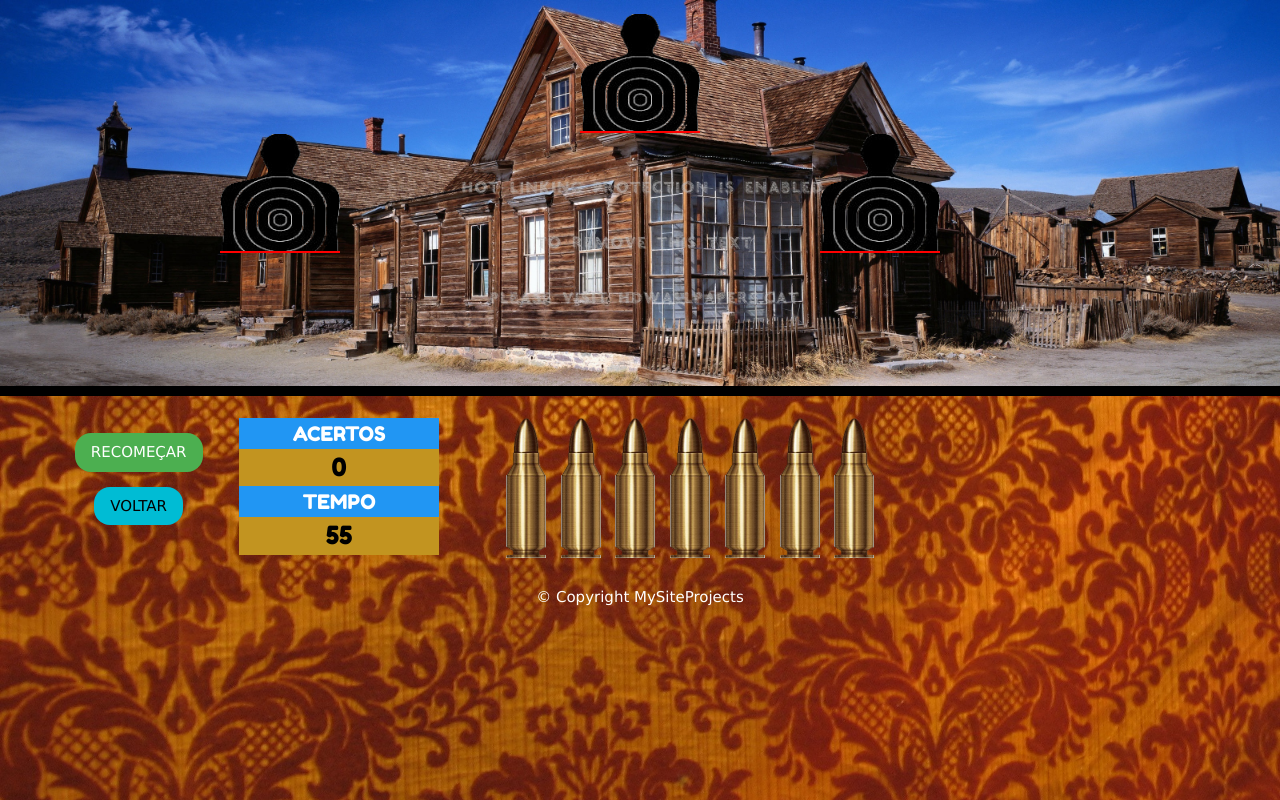
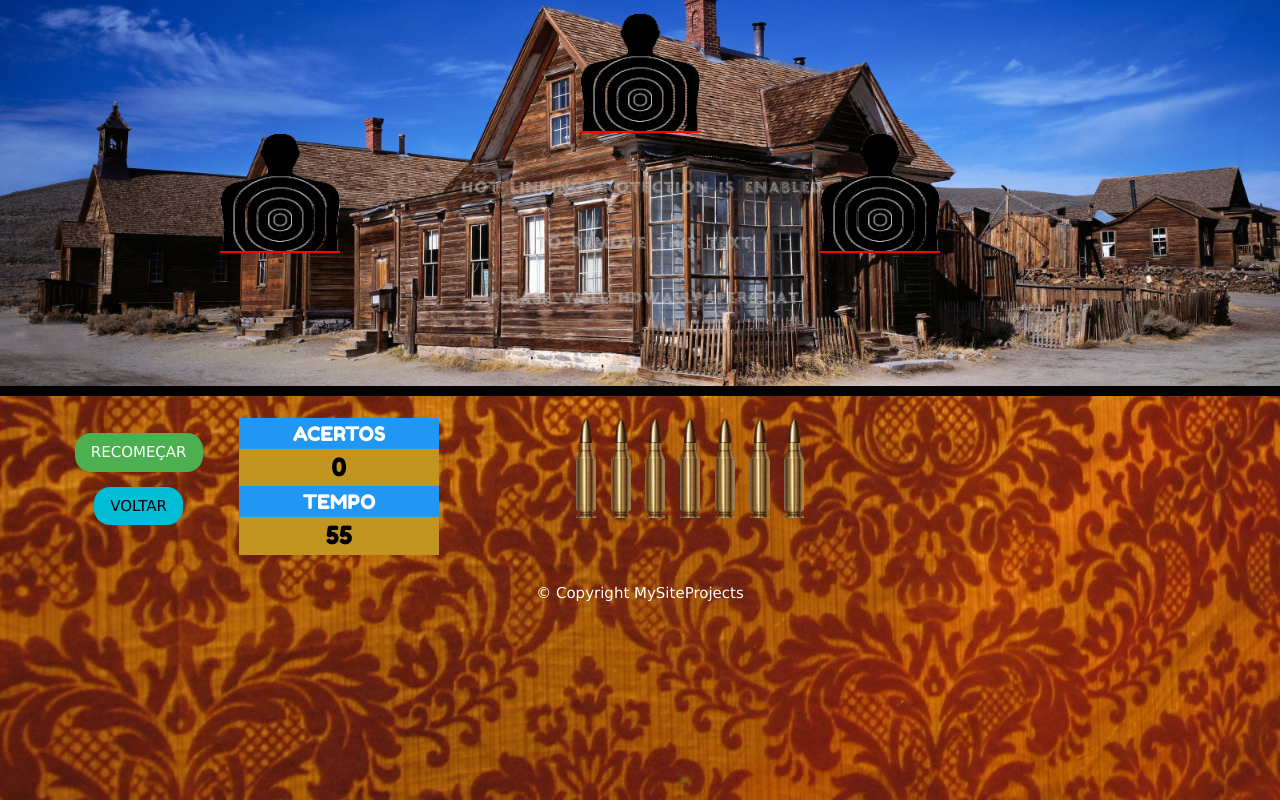
Before and after one commit to carlosEoSilva/tiro-ao-alvo, a plain HTML site: page index.html in a window 1280 px wide. Drawn offline with nearby package versions, Linux system fonts and the light colour scheme; a web font is replaced by a local one.

Commit message:
Update alvo.css

```diff
--- a/alvo.css
+++ b/alvo.css
@@ -63,8 +63,8 @@ footer {
 	background-color:#c29420;
 }
 .bullet{
-	width: 40px;
-	height: 140px;
+	width: 20px;
+	height: 100px;
 	margin: 0 1%;
 }
 .target{
```
